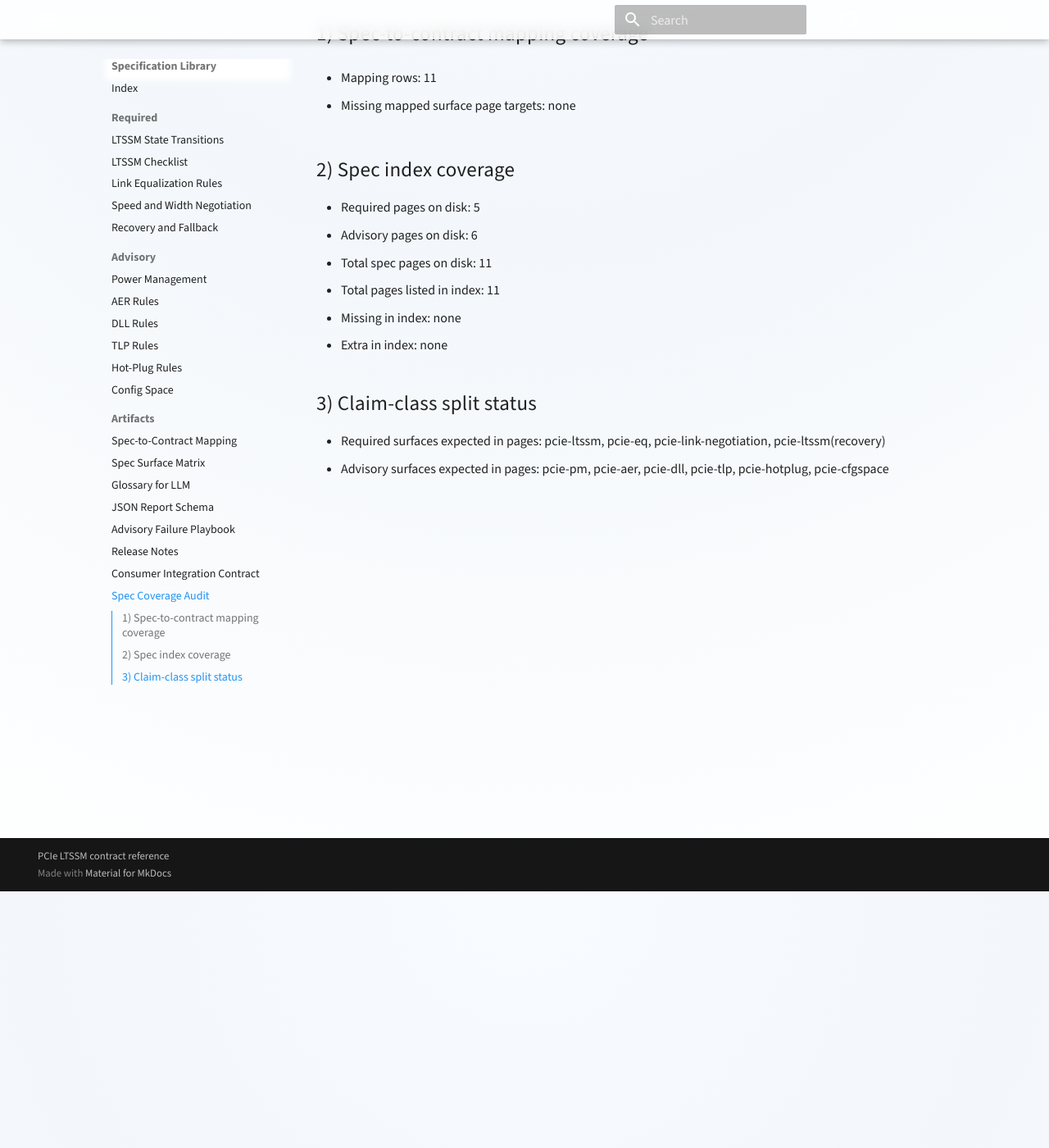
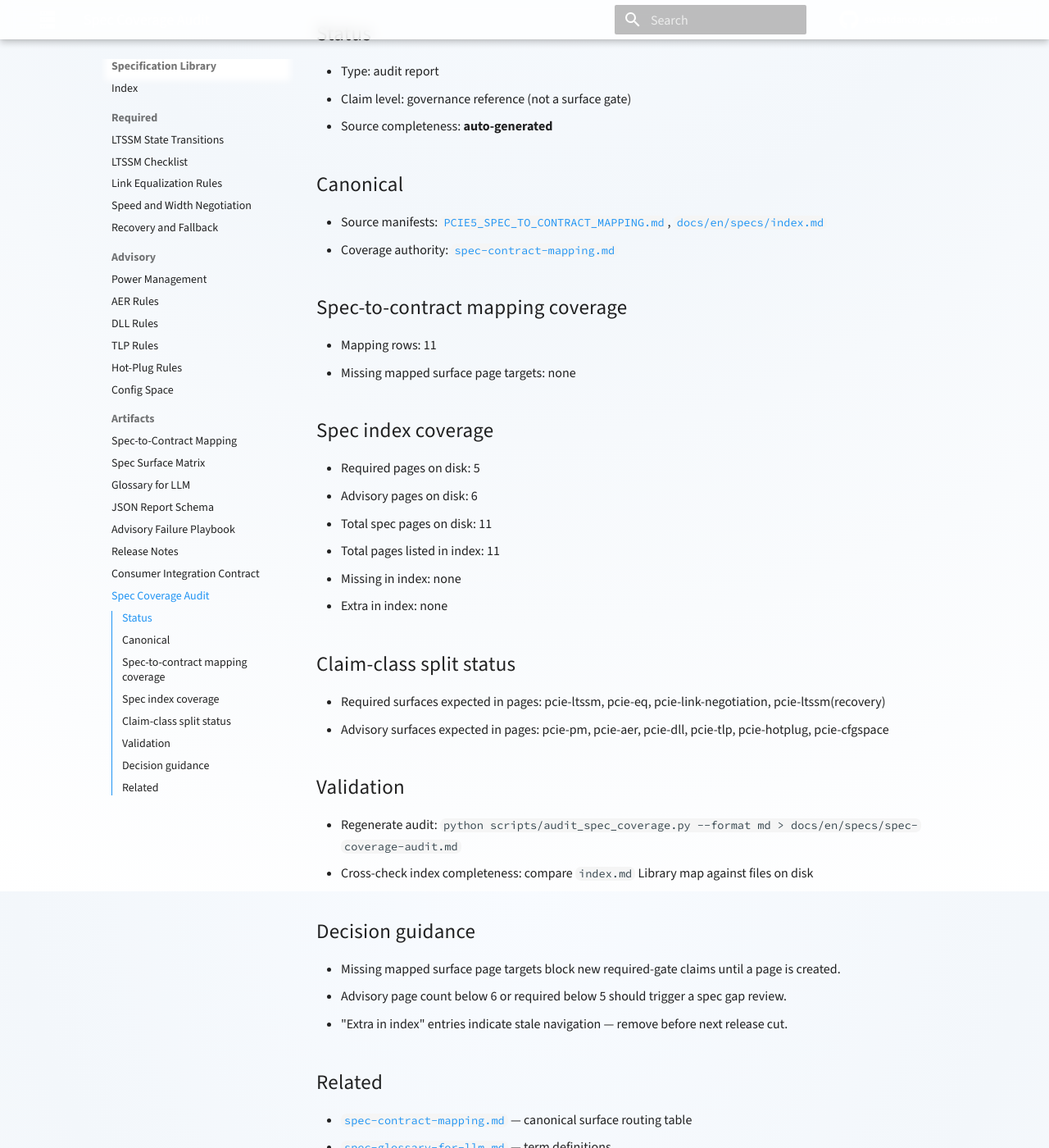
Before and after one commit to sweatdance/pcie_g5_contract, an MkDocs documentation site: the page built from docs/en/specs/spec-coverage-audit.md, in a window 1280 px wide and 1400 px high, scrolled down 313 px. Shown: the whole window at 82% size. Built offline with MkDocs 1.6.1 and Material for MkDocs 9.7.7, drawn with Linux system fonts in a browser that asks for light colours; comment, search, counter and statistics services are not loaded; some of the changed text lies outside the part shown.

Commit message:
docs: fix structural parity in recovery-fallback, ltssm-checklist, and coverage-audit
- spec-recovery-and-fallback.md: merge duplicate Validation sections; add snippet include to Consumer response template
- spec-ltssm-checklist.md: rename What-to-validate → Evidence fields; consolidate Purpose into Scope; fold Decision guidance into Decision guardrails
- spec-coverage-audit.md: add YAML frontmatter, Status, Canonical, Validation, Decision guidance, Related sections; rename numbered → semantic H2 headers

Co-Authored-By: Claude Sonnet 4.6 <noreply@anthropic.com>

```diff
--- a/docs/en/specs/spec-coverage-audit.md
+++ b/docs/en/specs/spec-coverage-audit.md
@@ -1,13 +1,30 @@
+---
+title: Spec Coverage Audit
+description: Auto-generated coverage audit for spec-to-contract mapping completeness
+---
+
 # Spec Coverage Audit
 
 Generated: 2026-06-10T07:50:47Z
 
-## 1) Spec-to-contract mapping coverage
+## Status
+
+- Type: audit report
+- Claim level: governance reference (not a surface gate)
+- Source completeness: **auto-generated**
+
+## Canonical
+
+- Source manifests: [`PCIE5_SPEC_TO_CONTRACT_MAPPING.md`](../../PCIE5_SPEC_TO_CONTRACT_MAPPING.md), [`docs/en/specs/index.md`](index.md)
+- Coverage authority: [`spec-contract-mapping.md`](spec-contract-mapping.md)
+
+## Spec-to-contract mapping coverage
+
 - Mapping rows: 11
-
 - Missing mapped surface page targets: none
 
-## 2) Spec index coverage
+## Spec index coverage
+
 - Required pages on disk: 5
 - Advisory pages on disk: 6
 - Total spec pages on disk: 11
@@ -15,6 +32,24 @@ Generated: 2026-06-10T07:50:47Z
 - Missing in index: none
 - Extra in index: none
 
-## 3) Claim-class split status
+## Claim-class split status
+
 - Required surfaces expected in pages: pcie-ltssm, pcie-eq, pcie-link-negotiation, pcie-ltssm(recovery)
 - Advisory surfaces expected in pages: pcie-pm, pcie-aer, pcie-dll, pcie-tlp, pcie-hotplug, pcie-cfgspace
+
+## Validation
+
+- Regenerate audit: `python scripts/audit_spec_coverage.py --format md > docs/en/specs/spec-coverage-audit.md`
+- Cross-check index completeness: compare `index.md` Library map against files on disk
+
+## Decision guidance
+
+- Missing mapped surface page targets block new required-gate claims until a page is created.
+- Advisory page count below 6 or required below 5 should trigger a spec gap review.
+- "Extra in index" entries indicate stale navigation — remove before next release cut.
+
+## Related
+
+- [`spec-contract-mapping.md`](spec-contract-mapping.md) — canonical surface routing table
+- [`spec-glossary-for-llm.md`](spec-glossary-for-llm.md) — term definitions
+- [`spec-surface-matrix.md`](spec-surface-matrix.md) — full surface decision matrix
```
Also changed, not shown: docs/en/specs/required/spec-ltssm-checklist.md (+3 -9 lines), docs/en/specs/required/spec-recovery-and-fallback.md (+4 -3 lines).
